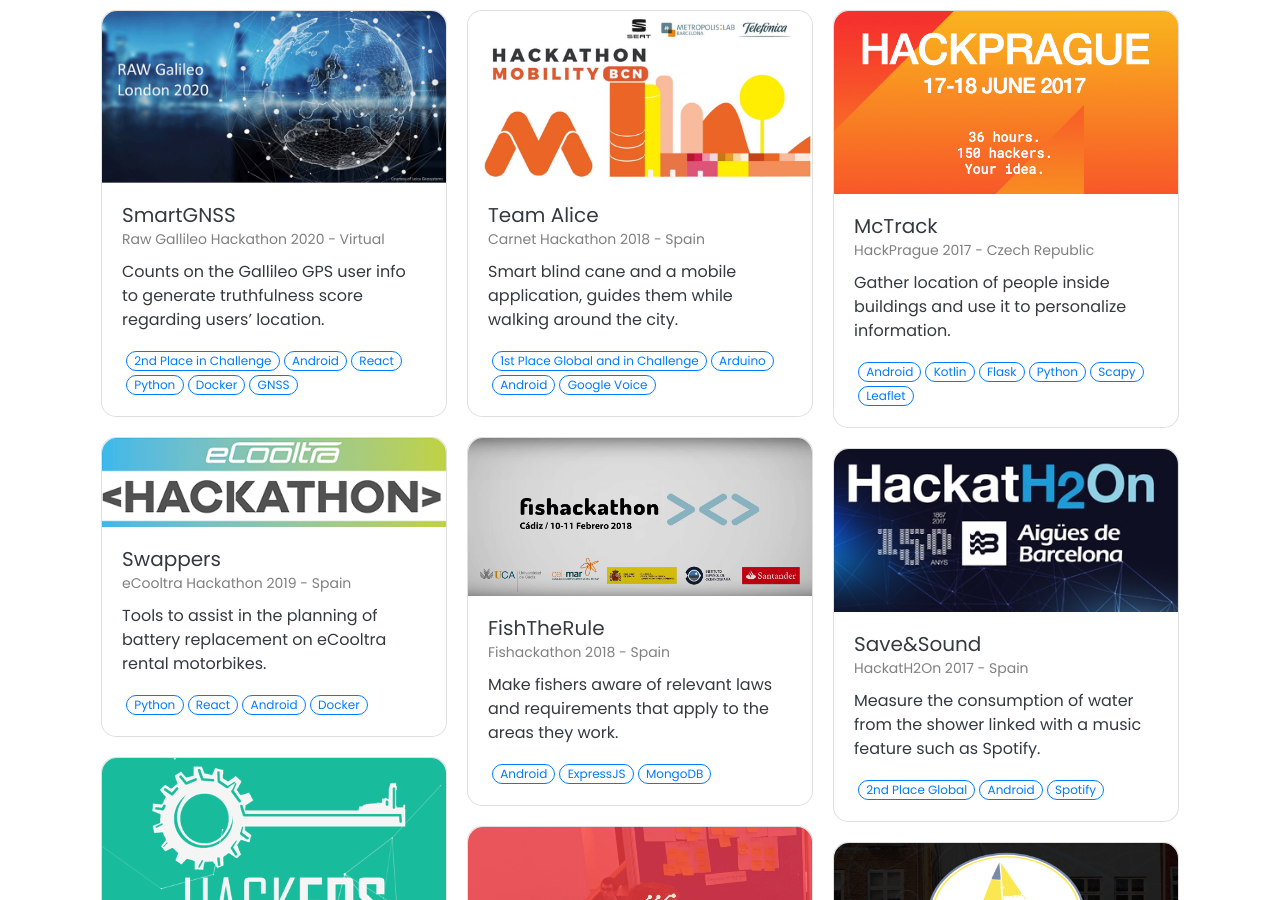
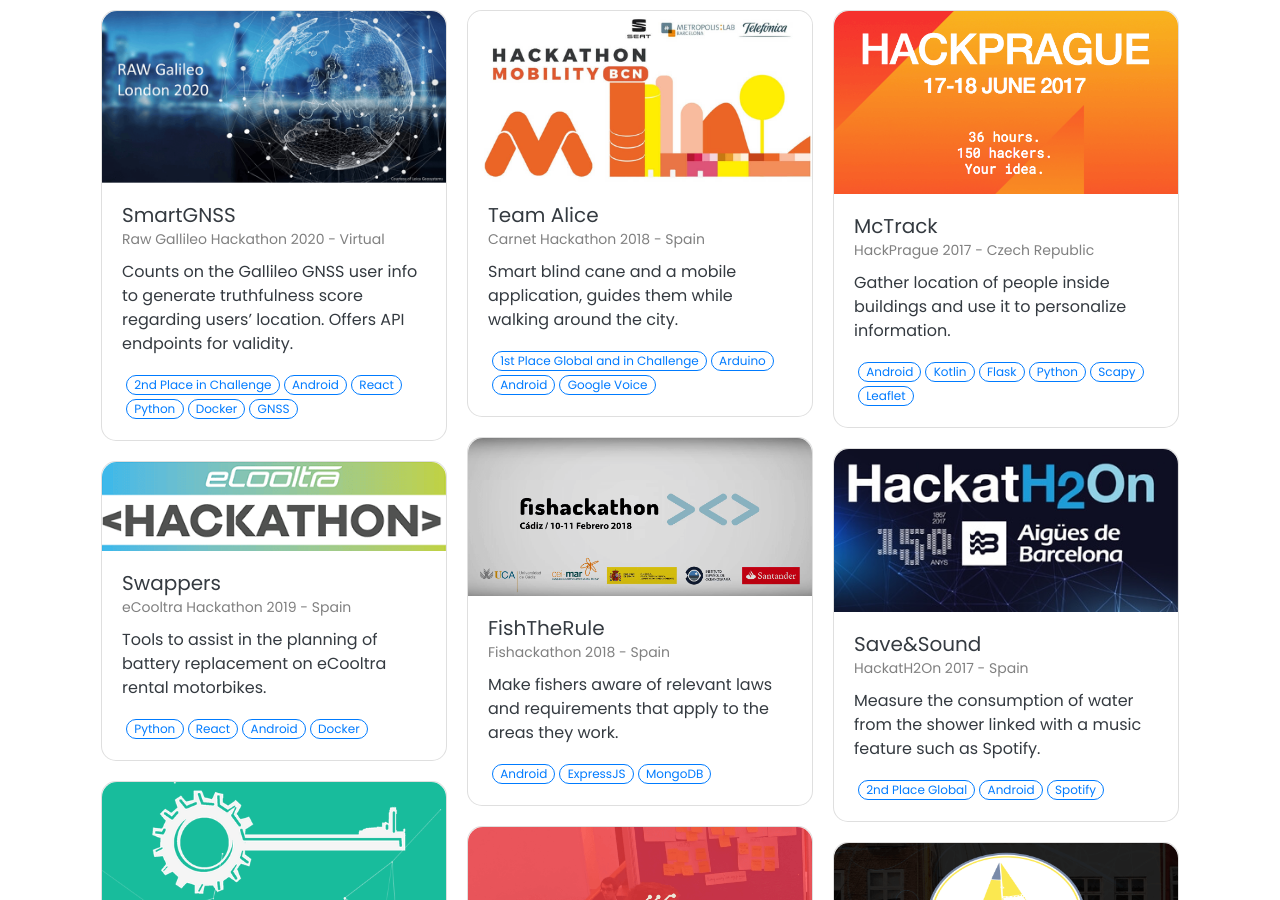
Before and after one commit to LaQuay/marcvila.me, a Jekyll site: the page built from pages/hackathons.html, in a window 1280 px wide and 900 px high, scrolled down 338 px. Built offline with Jekyll 4.4.1, drawn with Linux system fonts in a browser that asks for light colours; nearby versions of some CDN libraries; some of the changed lines change nothing that is shown.

Commit message:
minor improvements in hackathon

```diff
--- a/_hackathons/smartgnss-rawgallileo-2020.md
+++ b/_hackathons/smartgnss-rawgallileo-2020.md
@@ -4,7 +4,7 @@
 tools: [2nd Place in Challenge, Android, React, Python, Docker, GNSS]
 image: /assets/img/hackathons/rawgallileo_2020/featured.png
 description:
-  Counts on the Gallileo GPS user info to generate truthfulness score regarding users’ location.
+  Counts on the Gallileo GNSS user info to generate truthfulness score regarding users’ location. Offers API endpoints for validity.
 order_number: 20
 ---
 
--- a/pages/hackathons.html
+++ b/pages/hackathons.html
@@ -5,17 +5,19 @@
 weight: 2
 ---
 
-A hackathon <i>(hack day, hackfest, datathon, codefest, or hacking marathon)</i> is a design sprint-like
-<b>event</b>; in which <b>computer programmers and others</b> involved in software development, including graphic
-designers, interface designers, project managers, domain experts, and others <b>collaborate
-intensively on software projects</b>.
+<div class="container" style="margin-top: 20px; margin-bottom: -20px;">
+    A hackathon <i>(hack day, hackfest, datathon, codefest, or hacking marathon)</i> is a design
+     sprint-like <b>event</b>; in which <b>computer programmers and others</b> involved in
+     software development, including graphic designers, interface designers, project managers,
+     domain experts, and others <b>collaborate intensively on software projects</b>.
     </br></br>
     The <b>goal</b> is to <b>create functioning software or hardware by the end of the event</b>.
     They tend to have a specific focus, which can include the programming language used, the
-operating system, an application, an API, a framework to be tested, ... . In other cases, there
-is no restriction on the type of software being created.
+    operating system, an application, an API, a framework to be tested, ... . In other cases,
+    there is no restriction on the type of software being created.
     </br></br>
     Below is a list of the ones I have done so far. Cards are ordered from top to bottom and left
     to right.
+</div>
 
 {% include hackathons/index.html %}
```
Lines whose indentation alone changed are shown as unchanged.
